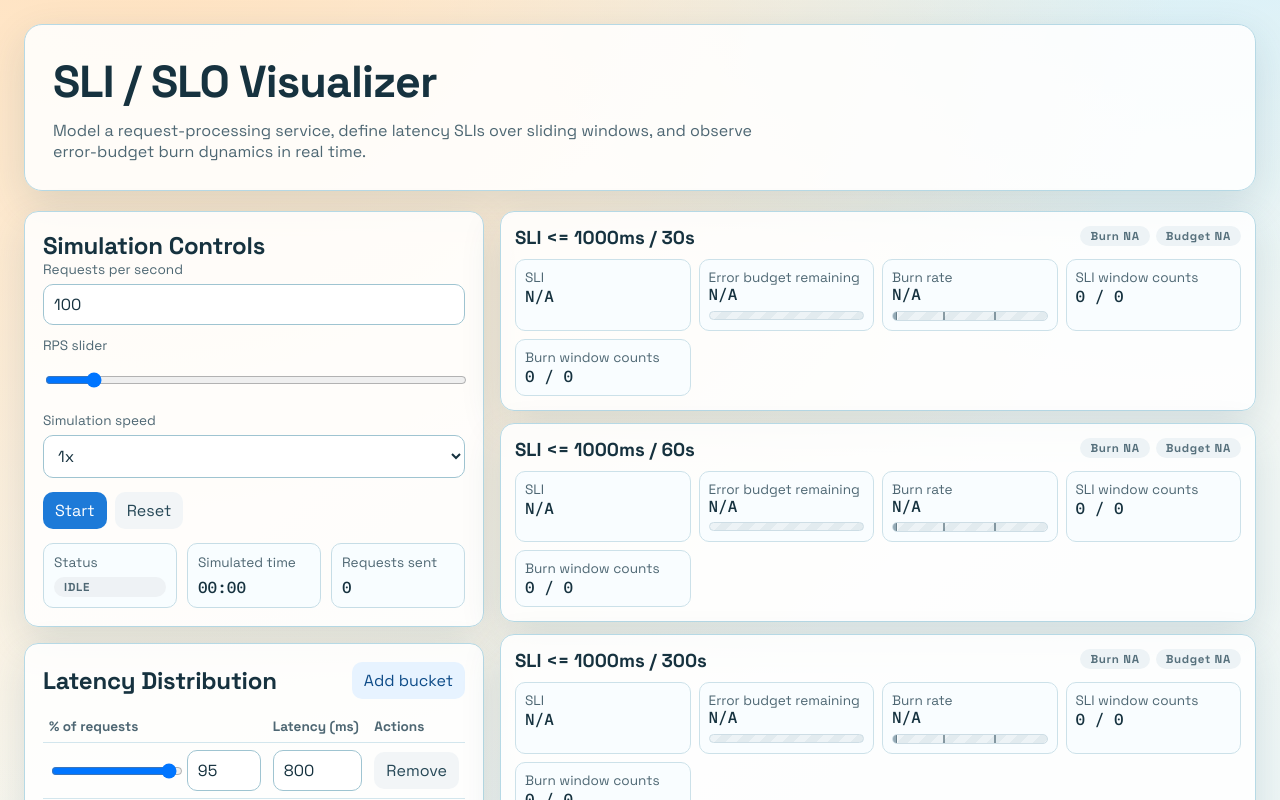
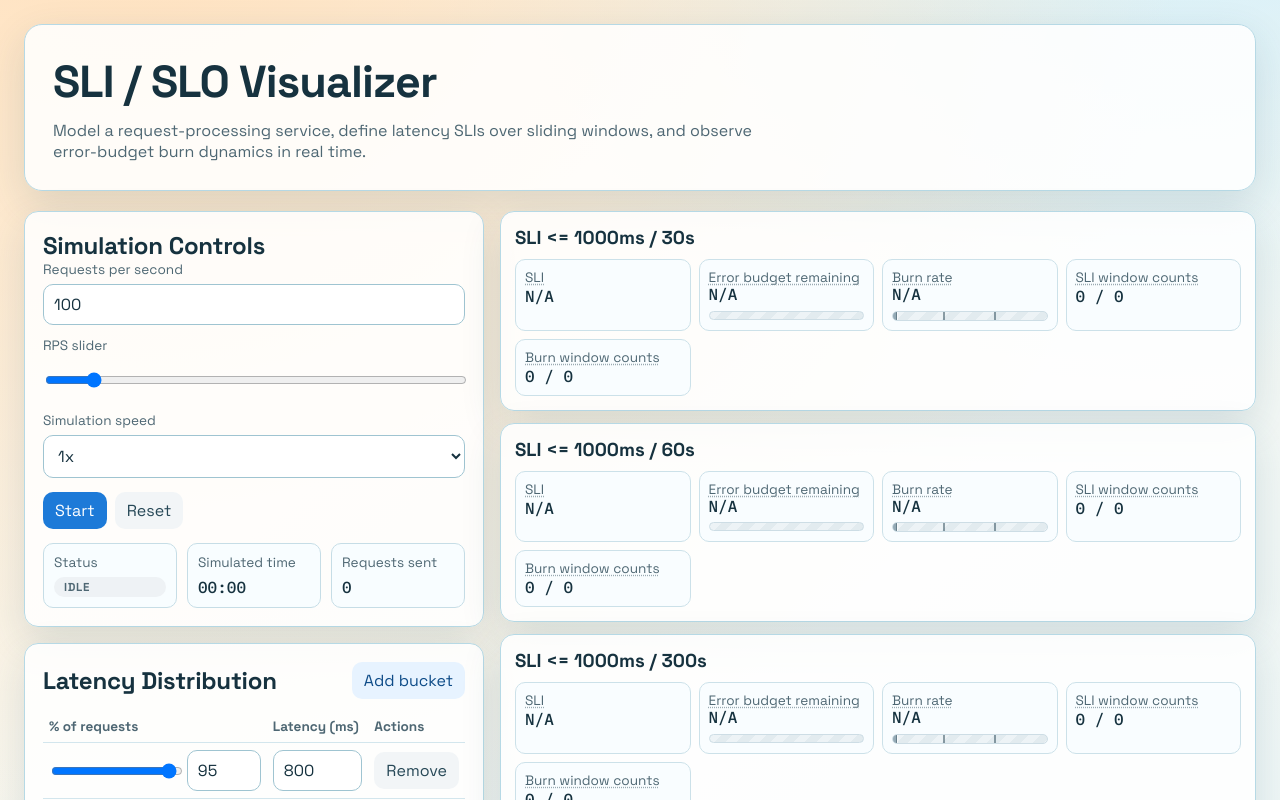
Before and after one commit to ivanwolkow/sli-slo-visualizer, a React (Vite) app: page / in a window 1280 px wide. Shown: the top 800 px of the page. Built offline with nearby package versions, Linux system fonts and the light colour scheme.

Commit message:
Refine metric card tooltips and simplify header labels

```diff
--- a/src/components/MetricCard.tsx
+++ b/src/components/MetricCard.tsx
@@ -27,6 +27,31 @@ interface BurnBarModel {
 
 const clamp = (value: number, min: number, max: number): number => Math.min(max, Math.max(min, value));
 const clampPct = (value: number): number => clamp(value, 0, 100);
+const SLI_TOOLTIP =
+  'Percentage of requests in the SLI window that completed within the configured latency threshold.';
+const ERROR_BUDGET_TOOLTIP =
+  'How much of the allowed error budget is left before the SLO is exhausted in the SLI window.';
+const BURN_RATE_TOOLTIP =
+  'Current consumption speed of the error budget. Values above 1x mean budget is being consumed faster than planned.';
+const SLI_WINDOW_COUNTS_TOOLTIP =
+  'Completed requests in the SLI window shown as good requests (within threshold) over total completed requests.';
+const BURN_WINDOW_COUNTS_TOOLTIP =
+  'Completed requests in the shorter burn window shown as good requests (within threshold) over total completed requests.';
+
+interface TooltipLabelProps {
+  id: string;
+  label: string;
+  tooltip: string;
+}
+
+const TooltipLabel = ({ id, label, tooltip }: TooltipLabelProps): JSX.Element => (
+  <span className="metric-tooltip-label" tabIndex={0} aria-describedby={id}>
+    {label}
+    <span className="metric-tooltip-bubble" role="tooltip" id={id}>
+      {tooltip}
+    </span>
+  </span>
+);
 
 const formatPercentage = (value: number | null): string => {
   if (value === null) {
@@ -121,24 +146,33 @@ export const MetricCard = ({ metric, snapshot }: MetricCardProps): JSX.Element =
   const budgetStatus = getErrorBudgetStatus(snapshot.errorBudgetRemainingPct);
   const budgetBar = toBudgetBarModel(snapshot.errorBudgetRemainingPct, budgetStatus);
   const burnBar = toBurnBarModel(snapshot.burnRate, burnStatus);
+  const sliTooltipId = `${metric.id}-sli-tooltip`;
+  const budgetTooltipId = `${metric.id}-budget-tooltip`;
+  const burnTooltipId = `${metric.id}-burn-tooltip`;
+  const sliWindowCountsTooltipId = `${metric.id}-sli-window-tooltip`;
+  const burnWindowCountsTooltipId = `${metric.id}-burn-window-tooltip`;
 
   return (
     <article className="metric-card reveal">
       <header className="metric-card-header">
         <h3>{metric.name}</h3>
-        <div className="metric-status-pills">
-          <span className={`pill burn-${burnStatus}`}>Burn {burnStatus.toUpperCase()}</span>
-          <span className={`pill budget-${budgetStatus}`}>Budget {budgetStatus.toUpperCase()}</span>
-        </div>
       </header>
 
       <dl className="metric-values">
         <div>
-          <dt>SLI</dt>
+          <dt>
+            <TooltipLabel id={sliTooltipId} label="SLI" tooltip={SLI_TOOLTIP} />
+          </dt>
           <dd>{formatPercentage(snapshot.sliPct)}</dd>
         </div>
         <div>
-          <dt>Error budget remaining</dt>
+          <dt>
+            <TooltipLabel
+              id={budgetTooltipId}
+              label="Error budget remaining"
+              tooltip={ERROR_BUDGET_TOOLTIP}
+            />
+          </dt>
           <dd>
             <div className="metric-budget-reading">
               <span className="metric-budget-number">
@@ -162,7 +196,9 @@ export const MetricCard = ({ metric, snapshot }: MetricCardProps): JSX.Element =
           </dd>
         </div>
         <div>
-          <dt>Burn rate</dt>
+          <dt>
+            <TooltipLabel id={burnTooltipId} label="Burn rate" tooltip={BURN_RATE_TOOLTIP} />
+          </dt>
           <dd>
             <div className="metric-burn-reading">
               <span className="metric-burn-number">{formatBurnRate(snapshot.burnRate)}</span>
@@ -192,13 +228,25 @@ export const MetricCard = ({ metric, snapshot }: MetricCardProps): JSX.Element =
           </dd>
         </div>
         <div>
-          <dt>SLI window counts</dt>
+          <dt>
+            <TooltipLabel
+              id={sliWindowCountsTooltipId}
+              label="SLI window counts"
+              tooltip={SLI_WINDOW_COUNTS_TOOLTIP}
+            />
+          </dt>
           <dd>
             {snapshot.goodCount.toLocaleString()} / {snapshot.totalCount.toLocaleString()}
           </dd>
         </div>
         <div>
-          <dt>Burn window counts</dt>
+          <dt>
+            <TooltipLabel
+              id={burnWindowCountsTooltipId}
+              label="Burn window counts"
+              tooltip={BURN_WINDOW_COUNTS_TOOLTIP}
+            />
+          </dt>
           <dd>
             {snapshot.burnGoodCount.toLocaleString()} / {snapshot.burnTotalCount.toLocaleString()}
           </dd>
--- a/src/styles.css
+++ b/src/styles.css
@@ -489,6 +489,55 @@ button:not(:disabled):hover {
   background: #f9fdff;
 }
 
+.metric-tooltip-label {
+  position: relative;
+  display: inline-flex;
+  align-items: center;
+  cursor: help;
+  text-decoration: underline dotted rgba(78, 103, 115, 0.55);
+  text-underline-offset: 2px;
+}
+
+.metric-tooltip-bubble {
+  position: absolute;
+  left: 50%;
+  bottom: calc(100% + 8px);
+  transform: translate(-50%, 6px);
+  min-width: 190px;
+  max-width: min(280px, 70vw);
+  padding: 8px 10px;
+  border-radius: 8px;
+  border: 1px solid rgba(12, 38, 50, 0.35);
+  background: rgba(20, 49, 62, 0.96);
+  color: #f8fcff;
+  font-size: 0.76rem;
+  line-height: 1.35;
+  letter-spacing: 0;
+  opacity: 0;
+  visibility: hidden;
+  pointer-events: none;
+  z-index: 30;
+  transition: opacity 160ms ease, transform 160ms ease, visibility 160ms ease;
+  box-shadow: 0 10px 24px rgba(17, 57, 73, 0.28);
+}
+
+.metric-tooltip-bubble::after {
+  content: '';
+  position: absolute;
+  left: 50%;
+  top: 100%;
+  transform: translateX(-50%);
+  border: 6px solid transparent;
+  border-top-color: rgba(20, 49, 62, 0.96);
+}
+
+.metric-tooltip-label:hover .metric-tooltip-bubble,
+.metric-tooltip-label:focus-visible .metric-tooltip-bubble {
+  opacity: 1;
+  visibility: visible;
+  transform: translate(-50%, 0);
+}
+
 .metric-budget-reading {
   display: grid;
   gap: 7px;
```
Also changed, not shown: 1 other file (tests, documents, lock files or other folders).
